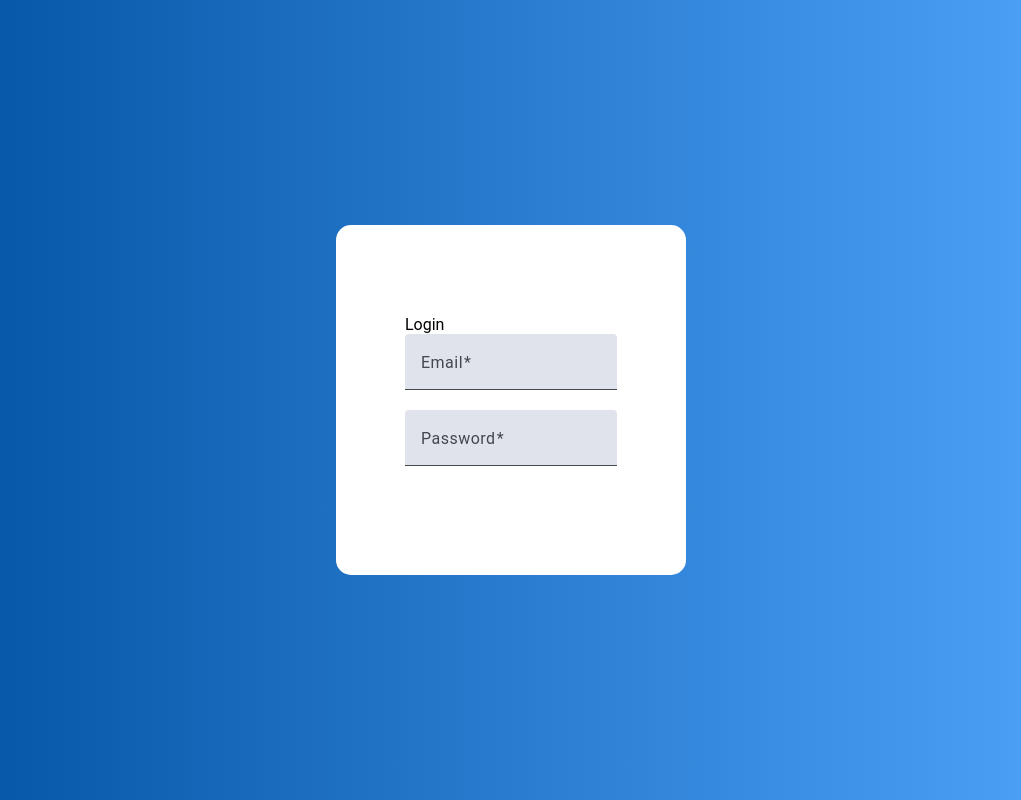
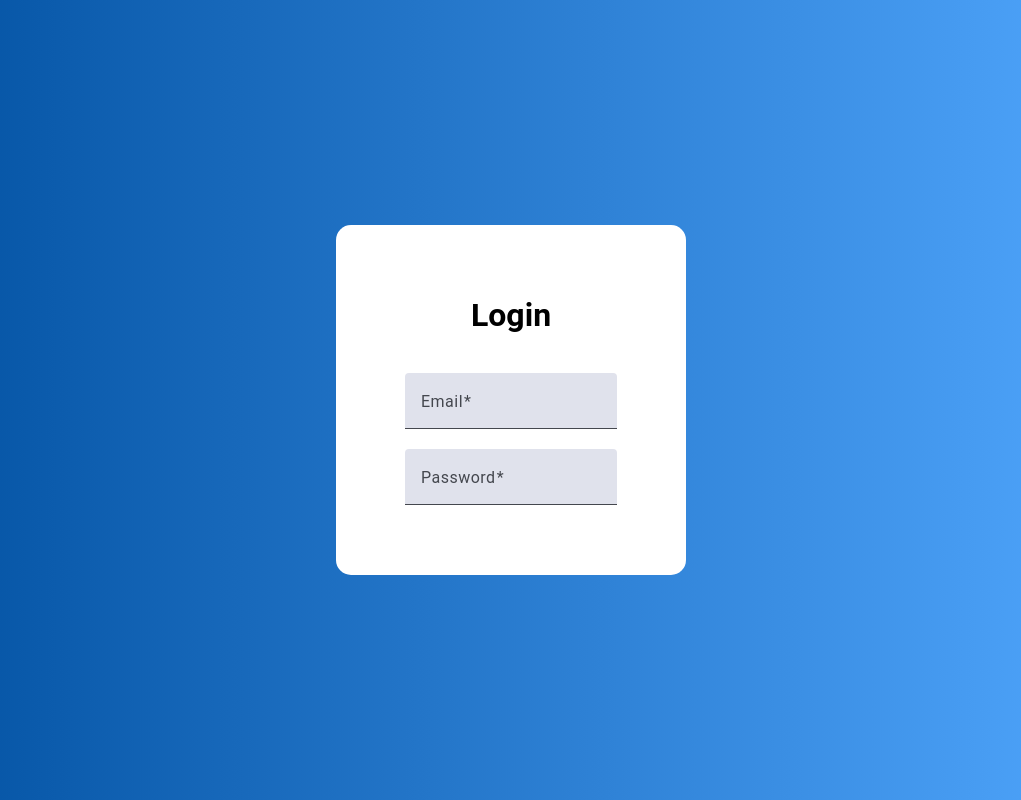
Before and after one commit to danifc123/Sistema_de_Agendamento_UNIRV, an Angular app in the folder Frontend/: page /login in a window 1280 px wide. Shown: the whole page, without its empty margins (129-1150 px from the left). Built offline with nearby package versions, Linux system fonts and the light colour scheme.

Commit message:
Feat: criando variação do input component e excluindo o input de senha, acrescentando titulos certos a rotas

```diff
--- a/Frontend/src/app/components/input-password/input-password.component.html
+++ /dev/null
@@ -1,12 +0,0 @@
-<form class="example-form">
-  <mat-form-field class="example-full-width">
-    <mat-label>Password</mat-label>
-    <input type="password" matInput [formControl]="passwordFormControl" [errorStateMatcher]="matcher">
-    @if (passwordFormControl.hasError('password') && !passwordFormControl.hasError('required')) {
-      <mat-error></mat-error>
-    }
-    @if (passwordFormControl.hasError('required')) {
-      <mat-error>Password is <strong>required</strong></mat-error>
-    }
-  </mat-form-field>
-</form>
--- a/Frontend/src/app/components/input-password/input-password.component.ts
+++ /dev/null
@@ -1,32 +0,0 @@
-import {Component} from '@angular/core';
-import {
-  FormControl,
-  FormGroupDirective,
-  NgForm,
-  Validators,
-  FormsModule,
-  ReactiveFormsModule,
-} from '@angular/forms';
-import {ErrorStateMatcher} from '@angular/material/core';
-import {MatInputModule} from '@angular/material/input';
-import {MatFormFieldModule} from '@angular/material/form-field';
-
-/** Error when invalid control is dirty, touched, or submitted. */
-export class MyErrorStateMatcher implements ErrorStateMatcher {
-  isErrorState(control: FormControl | null, form: FormGroupDirective | NgForm | null): boolean {
-    const isSubmitted = form && form.submitted;
-    return !!(control && control.invalid && (control.dirty || control.touched || isSubmitted));
-  }
-}
-
-@Component({
-  selector: 'app-input-password',
-  imports: [FormsModule, MatFormFieldModule, MatInputModule, ReactiveFormsModule],
-  templateUrl: './input-password.component.html',
-  styleUrl: './input-password.component.scss'
-})
-export class InputPasswordComponent {
- passwordFormControl = new FormControl('', [Validators.required, Validators.email]);
-
-  matcher = new MyErrorStateMatcher();
-}
--- a/Frontend/src/app/components/input/input.component.html
+++ b/Frontend/src/app/components/input/input.component.html
@@ -1,6 +1,7 @@
 <form class="example-form">
+  @if(label === 'Email'){
   <mat-form-field class="example-full-width">
-    <mat-label>Email</mat-label>
+    <mat-label >{{label}}</mat-label>
     <input type="email" matInput [formControl]="emailFormControl" [errorStateMatcher]="matcher"
            placeholder="email@email.com">
     @if (emailFormControl.hasError('email') && !emailFormControl.hasError('required')) {
@@ -10,4 +11,17 @@
       <mat-error>Email is <strong>required</strong></mat-error>
     }
   </mat-form-field>
+}
+@if(label === 'Password'){
+ <mat-form-field class="example-full-width">
+    <mat-label>Password</mat-label>
+    <input type="password" matInput [formControl]="passwordFormControl" [errorStateMatcher]="match">
+    @if (passwordFormControl.hasError('password') && !passwordFormControl.hasError('required')) {
+      <mat-error></mat-error>
+    }
+    @if (passwordFormControl.hasError('required')) {
+      <mat-error>Password is <strong>required</strong></mat-error>
+    }
+  </mat-form-field>
+}
 </form>
--- a/Frontend/src/app/components/input/input.component.ts
+++ b/Frontend/src/app/components/input/input.component.ts
@@ -1,4 +1,4 @@
-import {Component} from '@angular/core';
+import {Component, Input} from '@angular/core';
 import {
   FormControl,
   FormGroupDirective,
@@ -11,6 +11,14 @@ import {ErrorStateMatcher} from '@angular/material/core';
 import {MatInputModule} from '@angular/material/input';
 import {MatFormFieldModule} from '@angular/material/form-field';
 
+
+export class MyErrorStateMatcher implements ErrorStateMatcher {
+  isErrorState(control: FormControl | null, form: FormGroupDirective | NgForm | null): boolean {
+    const isSubmitted = form && form.submitted;
+    return !!(control && control.invalid && (control.dirty || control.touched || isSubmitted));
+  }
+}
+
 @Component({
   selector: 'app-input',
   imports: [FormsModule, MatFormFieldModule, MatInputModule, ReactiveFormsModule],
@@ -18,8 +26,13 @@ import {MatFormFieldModule} from '@angular/material/form-field';
   styleUrl: './input.component.scss'
 })
 export class InputComponent {
-emailFormControl = new FormControl('', [Validators.required, Validators.email]);
-
+  emailFormControl = new FormControl('', [Validators.required, Validators.email]);
   matcher = new ErrorStateMatcher();
 
+
+  passwordFormControl = new FormControl('', [Validators.required, Validators.email]);
+  match = new MyErrorStateMatcher();
+
+  @Input({required: true}) label: string = '';
+
 }
--- a/Frontend/src/app/layout/layout-auth/layout-auth.component.html
+++ b/Frontend/src/app/layout/layout-auth/layout-auth.component.html
@@ -1,5 +1,6 @@
 <body class="layout-auth-body">
 <div class="layout-auth-container">
-  <router-outlet />
+  <div class="layout-auth-title"><h1>{{title}}</h1></div>
+    <router-outlet />
 </div>
 </body>
--- a/Frontend/src/app/layout/layout-auth/layout-auth.component.scss
+++ b/Frontend/src/app/layout/layout-auth/layout-auth.component.scss
@@ -19,6 +19,6 @@
     height:350px;
   }
   .layout-auth-title{
-    margin-bottom: 20%;
+    margin-bottom: 5%;
   }
 }
--- a/Frontend/src/app/layout/layout-auth/layout-auth.component.ts
+++ b/Frontend/src/app/layout/layout-auth/layout-auth.component.ts
@@ -1,5 +1,6 @@
-import { Component, Input, input } from '@angular/core';
-import { RouterOutlet } from '@angular/router';
+import { Component, OnInit} from '@angular/core';
+import { ActivatedRoute, NavigationEnd, Router, RouterOutlet } from '@angular/router';
+import { filter, Subscription } from 'rxjs';
 
 
 @Component({
@@ -8,6 +9,25 @@ import { RouterOutlet } from '@angular/router';
   templateUrl: './layout-auth.component.html',
   styleUrl: './layout-auth.component.scss'
 })
-export class LayoutAuthComponent {
+export class LayoutAuthComponent implements OnInit{
+  constructor(
+    private router: Router,
+    protected route: ActivatedRoute
+  )
+  {}
+ngOnInit(): void {
+    this.updateTitles();
+    this.routerSubscription = this.router.events.pipe(
+      filter((event) => event instanceof NavigationEnd)
+    ).subscribe( () =>{
+      this.updateTitles();
+    });
+}
 
+updateTitles(){
+  const data = this.route.firstChild?.snapshot.data;
+  this.title = data?.['title'] ?? '';
 }
+protected title?: string;
+protected routerSubscription?: Subscription;
+}
--- a/Frontend/src/app/models/login/login.component.html
+++ b/Frontend/src/app/models/login/login.component.html
@@ -1,5 +1,4 @@
-<div >
-  <div>{{title}}</div>
-  <app-input></app-input>
-  <app-input-password></app-input-password>
+<div>
+  <app-input label="Email"></app-input>
+  <app-input label="Password"></app-input>
 </div>
--- a/Frontend/src/app/models/login/login.component.scss
+++ b/Frontend/src/app/models/login/login.component.scss
@@ -0,0 +1,7 @@
+.login-title{
+  font-size: 24px;
+  display: flex;
+  justify-content: center;
+  align-items: center;
+  margin-bottom: 20px;
+}
--- a/Frontend/src/app/models/login/login.component.ts
+++ b/Frontend/src/app/models/login/login.component.ts
@@ -1,14 +1,12 @@
-import { Component, Input } from '@angular/core';
+import { Component } from '@angular/core';
 import { InputComponent } from "../../components/input/input.component";
-import { InputPasswordComponent } from "../../components/input-password/input-password.component";
 
 @Component({
   selector: 'app-login',
-  imports: [InputComponent, InputPasswordComponent],
+  imports: [InputComponent],
   templateUrl: './login.component.html',
   styleUrl: './login.component.scss'
 })
 export class LoginComponent {
-  @Input({required: true}) title: string = "Login";
 
 }
```
Also changed, not shown: Frontend/src/app/components/input-password/input-password.component.scss (deleted), 1 other file (tests, documents, lock files or other folders).
